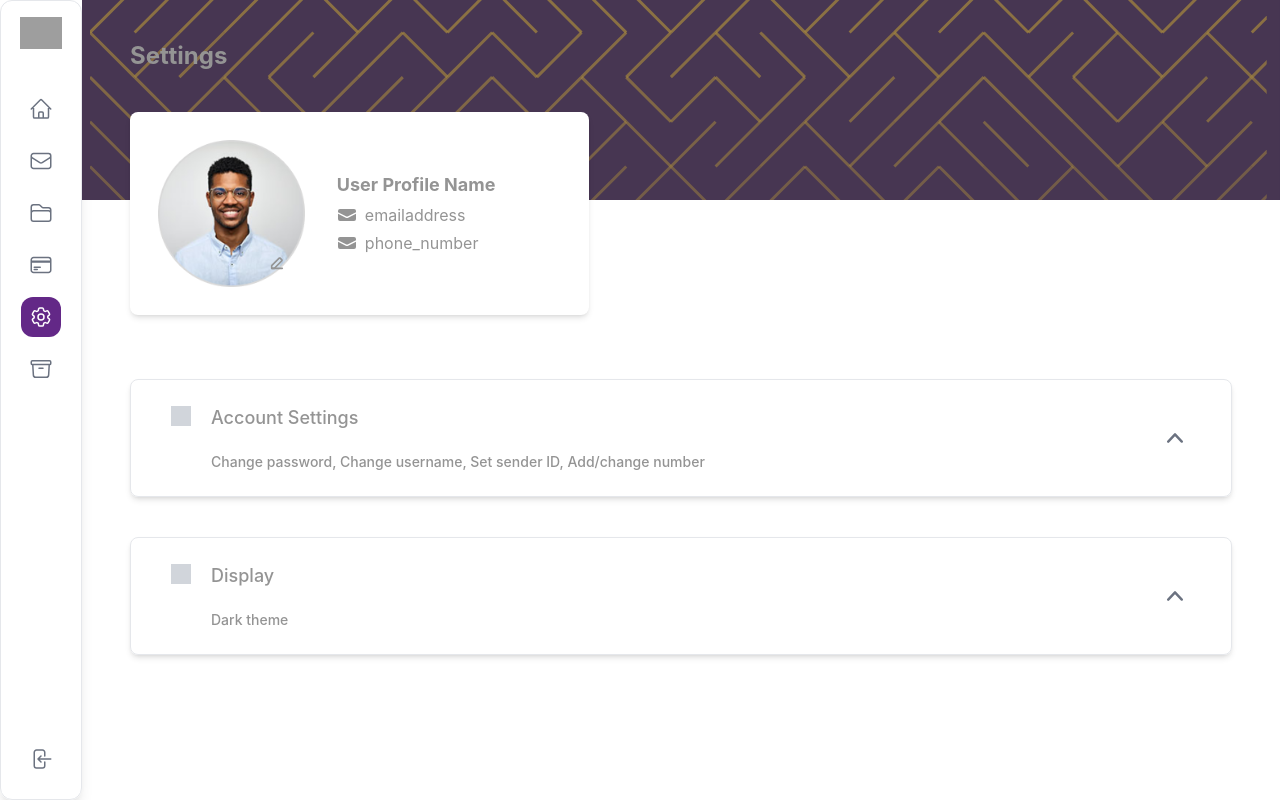
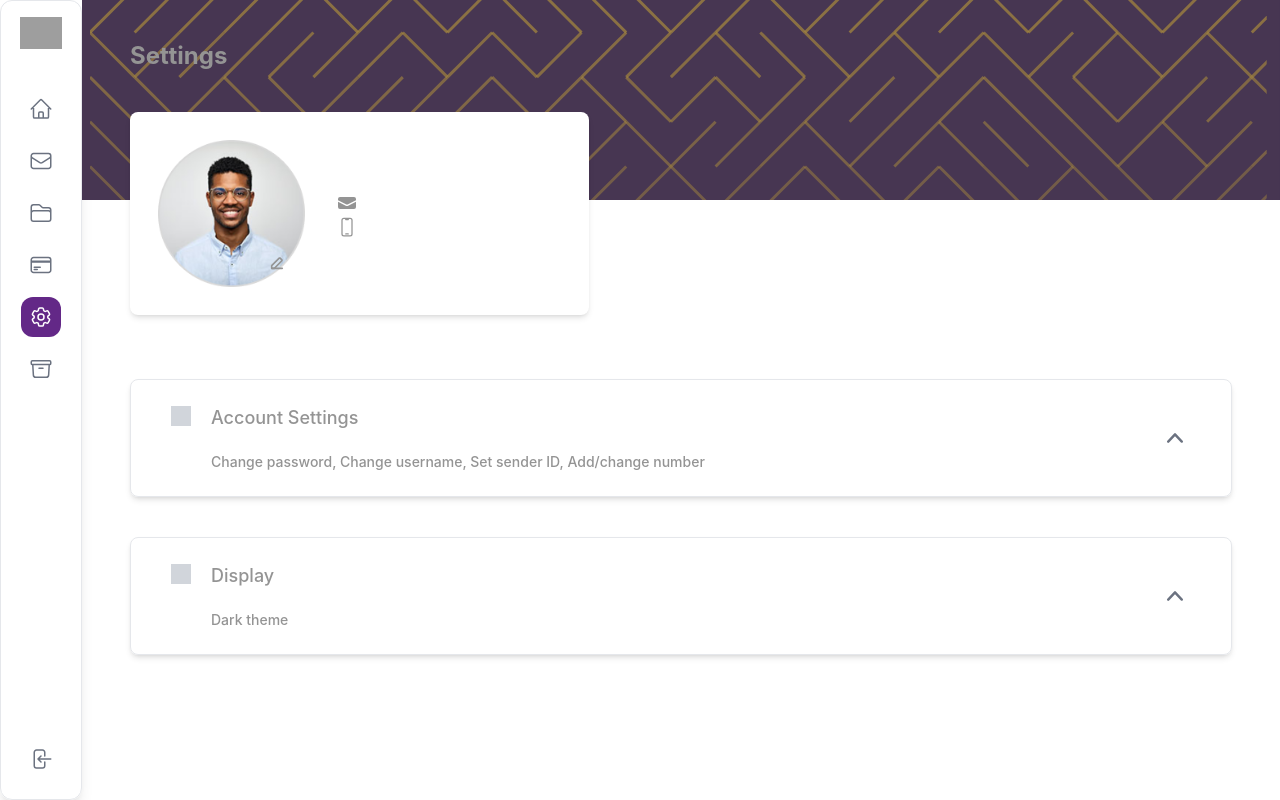
Before and after one commit to kingdanie/intime, a Next.js app: page /settings in a window 1280 px wide. Built offline with nearby package versions, Linux system fonts and the light colour scheme; grey boxes are pictures that could not be loaded.

Commit message:
dynamic content to settings page

```diff
--- a/pages/settings.tsx
+++ b/pages/settings.tsx
@@ -7,16 +7,21 @@ import {
   UserIcon,
 } from "@heroicons/react/20/solid";
 import Image from "next/image";
-import { useState } from "react";
+import { useContext, useState } from "react";
 import AppHeader from "./components/AppHeader";
 import OtherLayout from "./layout2";
 import Accordion from "./components/Accordion";
 import { Disclosure } from "@headlessui/react";
 import RootLayout from "./layout";
 import AppSwitch from "./components/switch";
+import { UserContext } from "../contexts/UserContents";
+import { DevicePhoneMobileIcon } from "@heroicons/react/24/outline";
 
 export default function Settings() {
+
   const [chevOn, setChevOn] = useState(false);
+  const { username, userInfo } = useContext(UserContext)
+
   return (
     <RootLayout>
       <div className="w-full flex flex-col">
@@ -62,12 +67,12 @@ export default function Settings() {
               </div>
             </div> */}
             <div className="col-span-3 flex flex-col space-y-1">
-              <h3 className="font-bold text-lg ">User Profile Name</h3>
+              <h3 className="font-bold text-lg ">{username}</h3>
               <p className="flex items-center space-x-2">
-                <EnvelopeIcon className="h-5 " /> <span>emailaddress</span>
+                <EnvelopeIcon className="h-5 " /> <span>{userInfo[0]?.email}</span>
               </p>
               <p className="flex items-center space-x-2">
-                <EnvelopeIcon className="h-5 " /> <span>phone_number</span>
+                <DevicePhoneMobileIcon className="h-5 " /> <span>{userInfo[0]?.phone}</span>
               </p>
             </div>
           </div>
```
